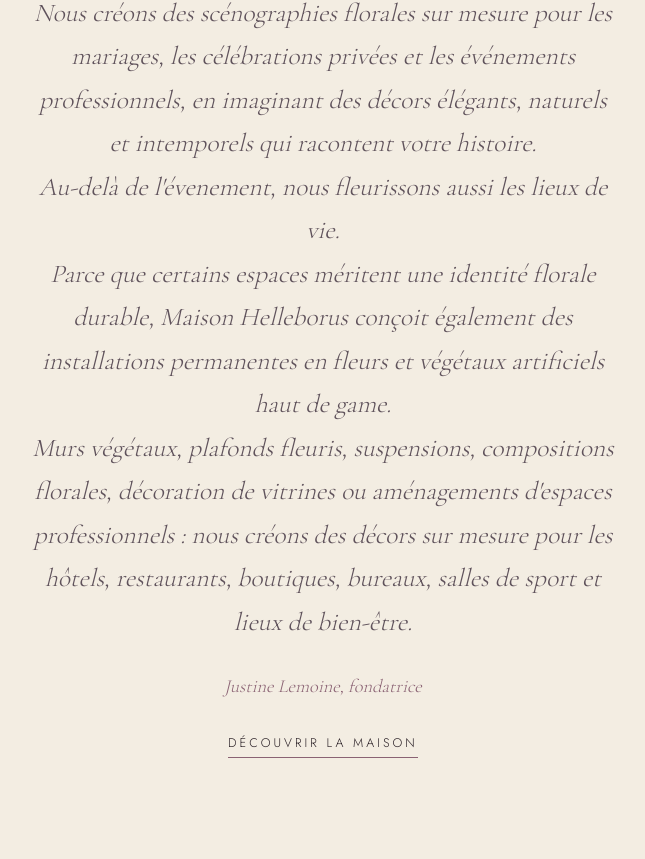
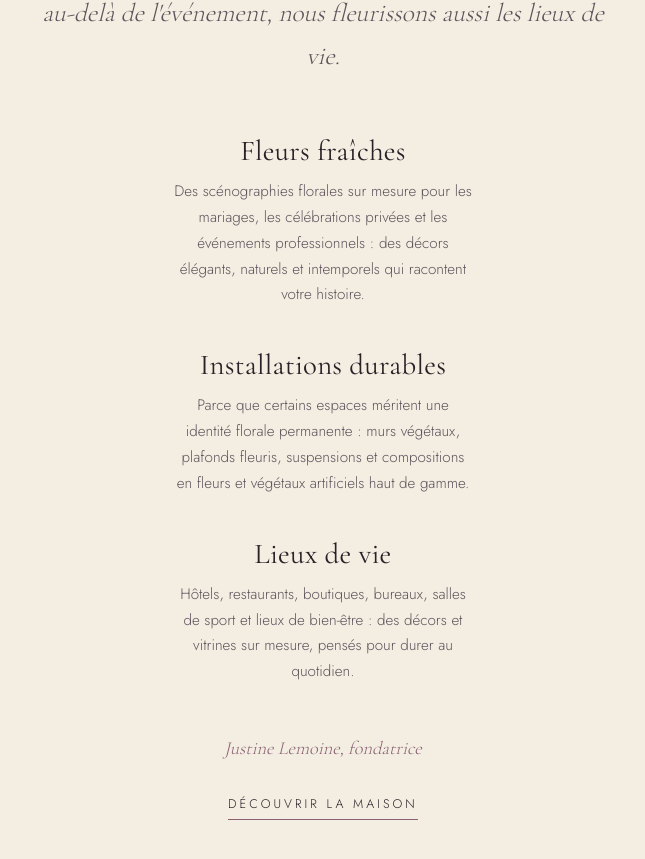
Before and after one commit to Rom-mtl/helleborus, a Next.js app: page / in a window 1280 px wide. Shown: the part 1574-2433 px from the top of the page, without its empty margins (317-962 px from the left). Built offline with nearby package versions, Linux system fonts and the light colour scheme.

Commit message:
Accueil : pavé philosophie restructuré en accroche + 3 colonnes (fraîches / durables / lieux de vie)

```diff
--- a/app/page.jsx
+++ b/app/page.jsx
@@ -52,25 +52,43 @@
           <h2>Scénographie florale pour mariages & événements</h2>
           <FlowerDivider />
           <p className="lead">
-            Les fleurs fraîches sont au coeur de notre savoir-faire. Nous créons
-            des scénographies florales sur mesure pour les mariages, les célébrations
-            privées et les événements professionnels, en imaginant des décors élégants,
-            naturels et intemporels qui racontent votre histoire.
+            Les fleurs fraîches sont au cœur de notre savoir-faire — et
+            au-delà de l&apos;événement, nous fleurissons aussi les lieux
+            de vie.
           </p>
-           <p className="lead">
-            Au-delà de l'évenement, nous fleurissons aussi les lieux de vie.
+
+          <div className="grid-3" style={{ marginTop: '3.5rem', textAlign: 'center' }}>
+            <div className="card">
+              <h3>Fleurs fraîches</h3>
+              <p>
+                Des scénographies florales sur mesure pour les mariages,
+                les célébrations privées et les événements professionnels :
+                des décors élégants, naturels et intemporels qui racontent
+                votre histoire.
+              </p>
+            </div>
+            <div className="card">
+              <h3>Installations durables</h3>
+              <p>
+                Parce que certains espaces méritent une identité florale
+                permanente : murs végétaux, plafonds fleuris, suspensions
+                et compositions en fleurs et végétaux artificiels haut de
+                gamme.
+              </p>
+            </div>
+            <div className="card">
+              <h3>Lieux de vie</h3>
+              <p>
+                Hôtels, restaurants, boutiques, bureaux, salles de sport et
+                lieux de bien-être : des décors et vitrines sur mesure,
+                pensés pour durer au quotidien.
+              </p>
+            </div>
+          </div>
+
+          <p className="signature" style={{ marginTop: '3rem' }}>
+            Justine Lemoine, fondatrice
           </p>
-          <p className="lead">
-            Parce que certains espaces méritent une identité florale durable, Maison Helleborus
-            conçoit également des installations permanentes en fleurs et végétaux artificiels
-            haut de game.
-          </p>
-          <p className="lead">
-            Murs végétaux, plafonds fleuris, suspensions, compositions florales, décoration de
-            vitrines ou aménagements d'espaces professionnels : nous créons des décors sur mesure
-            pour les hôtels, restaurants, boutiques, bureaux, salles de sport et lieux de bien-être.
-          </p>
-          <p className="signature">Justine Lemoine, fondatrice</p>
           <p style={{ marginTop: '1.5rem' }}>
             <Link href="/a-propos/" className="link">
               Découvrir la maison
```
